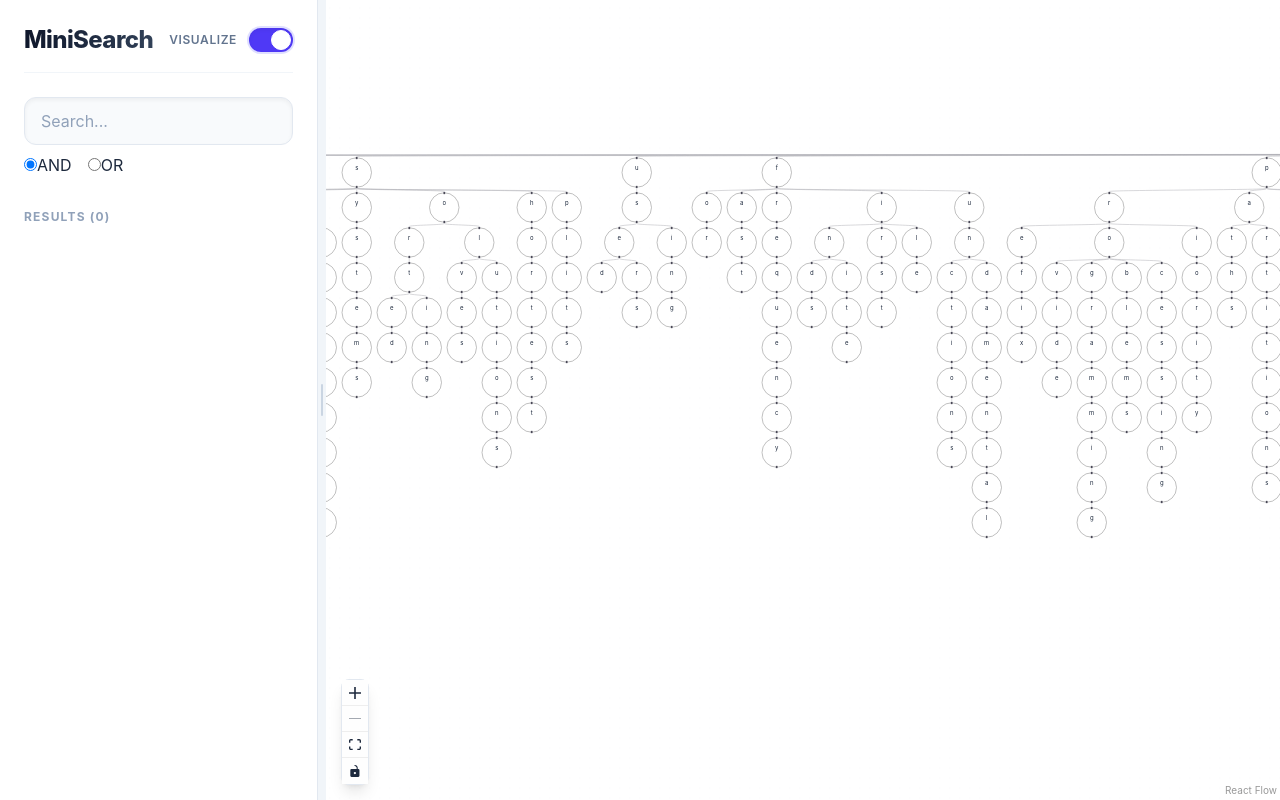
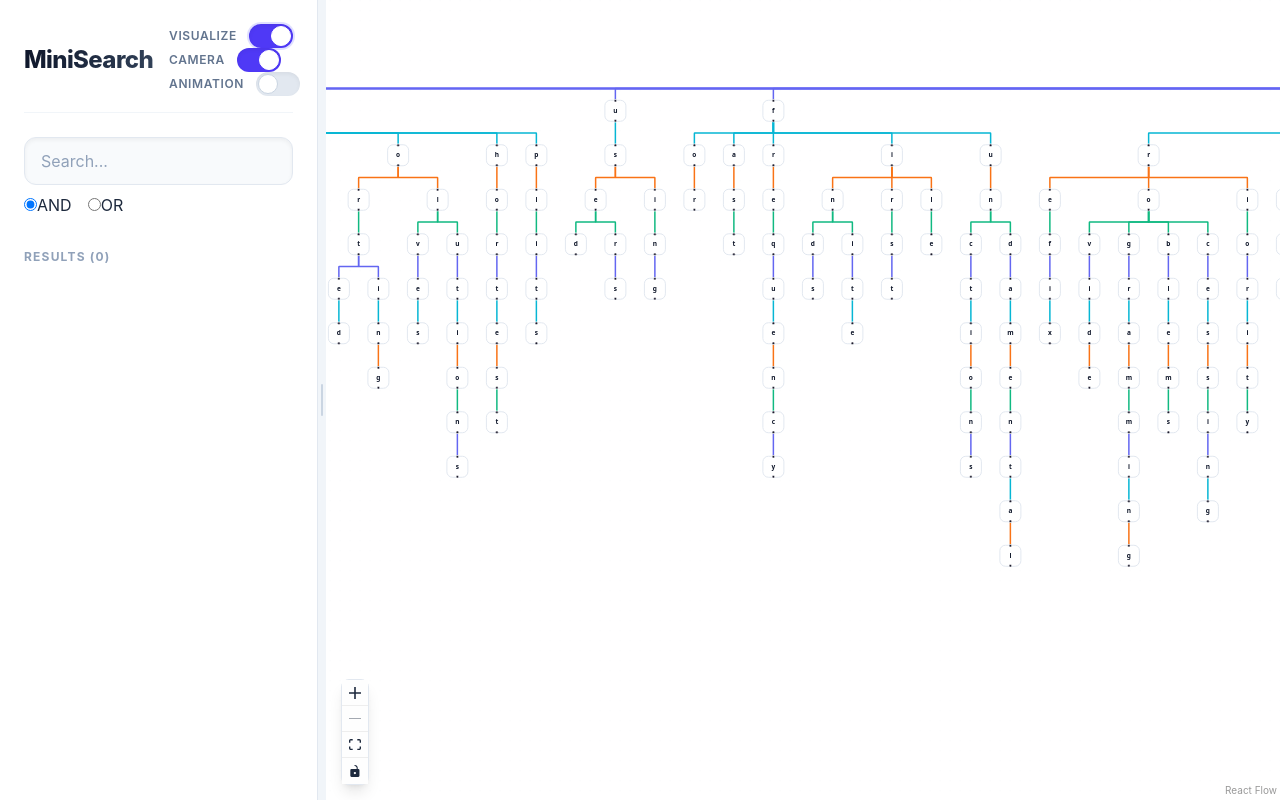
Before and after one commit to Goooble/concordia, a React (Vite) app: page / in a window 1280 px wide. Both pictures are taken after a click on the label "VISUALIZE". Built offline with nearby package versions, Linux system fonts and the light colour scheme.

Commit message:
animate dfs

```diff
--- a/src/App.tsx
+++ b/src/App.tsx
@@ -3,8 +3,10 @@ import "@xyflow/react/dist/style.css";
 import documents from "./minisearch/ingestion/documents.json";
 import test from "./minisearch/ingestion/test.json";
 import { type Document } from "./types";
+import { type TrieStep } from "./types";
+import { type TrieHighlightType } from "./types";
 
-import { use, useMemo, useState } from "react";
+import { use, useMemo, useState, useRef } from "react";
 import { ReactFlow, Background, Controls } from "@xyflow/react";
 
 import { Group, Panel, Separator } from "react-resizable-panels";
@@ -15,6 +17,8 @@ import { SearchEngine } from "./minisearch/search/engine";
 import CameraController from "./camera";
 import { getSnippets } from "./utils/getSnippets";
 import HighlightedText from "./utils/HighlightedText";
+
+type HighlightMap = Map<number, TrieHighlightType>;
 
 function App() {
   const engine = useMemo(() => {
@@ -28,13 +32,17 @@ function App() {
   //trie
 
   const [query, setQuery] = useState("");
-  const [highlightedNodes, setHighlightedNodes] = useState<number[]>([]);
-  const [found, setFound] = useState<boolean | null>(null);
+  const [highlights, setHighlights] = useState<Map<number, TrieHighlightType>>(
+    new Map(),
+  );
   const [results, setResults] = useState<Document[]>([]); //invIndex
   const [operator, setOperator] = useState<"AND" | "OR">("AND");
   const [visualize, setVisualize] = useState(Boolean(false));
+  const [camera, setCamera] = useState(Boolean(true));
+  const [animate, setAnimate] = useState(Boolean(false));
+  const [currentNode, setCurrentNode] = useState<number | null>(null);
   const [suggestions, setSuggestions] = useState<string[]>([]); //trie suggestions for current query
-
+  //use suggestions to show possible completions of the current query based on the trie contents
   const baseGraph = useMemo(() => {
     if (!visualize) {
       return {
@@ -45,24 +53,81 @@ function App() {
 
     return buildFlowGraph(engine.trie.toJSON());
   }, [engine.trie, visualize]);
-  const highlightedSet = useMemo(
-    () => new Set(highlightedNodes),
-    [highlightedNodes],
-  );
+  // const highlightedSet = useMemo(
+  //   () => new Set(highlightedNodes),
+  //   [highlightedNodes],
+  // );
   const nodes = useMemo(() => {
-    return baseGraph.nodes.map((node) => ({
+    return baseGraph.nodes.map((node) => {
+      const state = highlights.get(Number(node.id));
+
+      // Default fallback state (Clean and quiet)
+      let backgroundColor = "#ffffff";
+      let color = "#0f172a";
+      let fontWeight = "700";
+      if (Number(node.id) == currentNode) {
+        return {
           ...node,
-
           style: {
             ...node.style,
+            backgroundColor: "#000000",
+            color: "#ffffff",
+            fontWeight,
 
-        border: highlightedSet.has(Number(node.id))
-          ? "3px solid orange"
-          : "1px solid gray",
+            transition: "all 200ms ease",
+            // Remove the border entirely or make it match the background
+            border: `2px solid ${backgroundColor === "#ffffff" ? "#e2e8f0" : backgroundColor}`,
           },
-    }));
-  }, [highlightedSet, baseGraph.nodes]);
+        };
+      }
+      if (state === "prefix") {
+        backgroundColor = "#6366f1"; // Vibrant Indigo
+        color = "#ffffff";
+      }
 
+      if (state === "visited") {
+        backgroundColor = "#10b981"; // Vibrant Emerald Green
+        color = "#ffffff";
+      }
+
+      if (state === "found") {
+        backgroundColor = "#f97316"; // Vibrant Neon Orange
+        color = "#ffffff";
+      }
+
+      return {
+        ...node,
+        style: {
+          ...node.style,
+          backgroundColor,
+          color,
+          fontWeight,
+          // Remove the border entirely or make it match the background
+          border: `2px solid ${backgroundColor === "#ffffff" ? "#e2e8f0" : backgroundColor}`,
+        },
+      };
+    });
+  }, [highlights, baseGraph.nodes]); // Included highlights in the dependency array
+  console.log(highlights);
+  const animationId = useRef(0);
+  async function animateSteps(steps: TrieStep[]) {
+    const id = ++animationId.current; //cancelling aniamtion
+    const map = new Map<number, TrieHighlightType>();
+
+    for (const step of steps) {
+      if (id !== animationId.current) {
+        return;
+      }
+      setCurrentNode(step.nodeId);
+
+      map.set(step.nodeId, step.type);
+      setHighlights(new Map(map));
+
+      await sleep(50);
+    }
+
+    setCurrentNode(null);
+  }
   return (
     <div className="h-screen w-screen bg-slate-50 text-slate-800 overflow-hidden font-sans">
       <Group orientation="horizontal">
@@ -78,7 +143,7 @@ function App() {
             <h2 className="text-2xl font-extrabold tracking-tight bg-linear-to-r from-slate-900 to-slate-700 bg-clip-text text-transparent">
               MiniSearch
             </h2>
-
+            <div>
               <label className="flex items-center gap-3 cursor-pointer select-none group">
                 <span className="text-xs font-semibold uppercase tracking-wider text-slate-500 group-hover:text-slate-700 transition-colors">
                   Visualize
@@ -97,6 +162,43 @@ function App() {
                   <div className="w-11 h-6 bg-slate-200 peer-focus:outline-none peer-focus:ring-2 peer-focus:ring-indigo-500/20 rounded-full peer peer-checked:after:translate-x-full rtl:peer-checked:after:-translate-x-full peer-checked:after:border-white after:content-[''] after:absolute after:top-0.5 after:start-0.5 after:bg-white after:border-slate-300 after:border after:rounded-full after:h-5 after:w-5 after:transition-all peer-checked:bg-indigo-600 shadow-inner"></div>
                 </div>
               </label>
+              <label className="flex items-center gap-3 cursor-pointer select-none group">
+                <span className="text-xs font-semibold uppercase tracking-wider text-slate-500 group-hover:text-slate-700 transition-colors">
+                  Camera
+                </span>
+
+                {/* Sexy Custom Switch Toggle Container */}
+                <div className="relative">
+                  <input
+                    type="checkbox"
+                    checked={camera === true}
+                    onChange={() => setCamera(!camera)}
+                    className="sr-only peer" // Hides the default ugly checkbox completely
+                  />
+
+                  {/* Switch Background track */}
+                  <div className="w-11 h-6 bg-slate-200 peer-focus:outline-none peer-focus:ring-2 peer-focus:ring-indigo-500/20 rounded-full peer peer-checked:after:translate-x-full rtl:peer-checked:after:-translate-x-full peer-checked:after:border-white after:content-[''] after:absolute after:top-0.5 after:start-0.5 after:bg-white after:border-slate-300 after:border after:rounded-full after:h-5 after:w-5 after:transition-all peer-checked:bg-indigo-600 shadow-inner"></div>
+                </div>
+              </label>
+              <label className="flex items-center gap-3 cursor-pointer select-none group">
+                <span className="text-xs font-semibold uppercase tracking-wider text-slate-500 group-hover:text-slate-700 transition-colors">
+                  Animation
+                </span>
+
+                {/* Sexy Custom Switch Toggle Container */}
+                <div className="relative">
+                  <input
+                    type="checkbox"
+                    checked={animate === true}
+                    onChange={() => setAnimate(!animate)}
+                    className="sr-only peer" // Hides the default ugly checkbox completely
+                  />
+
+                  {/* Switch Background track */}
+                  <div className="w-11 h-6 bg-slate-200 peer-focus:outline-none peer-focus:ring-2 peer-focus:ring-indigo-500/20 rounded-full peer peer-checked:after:translate-x-full rtl:peer-checked:after:-translate-x-full peer-checked:after:border-white after:content-[''] after:absolute after:top-0.5 after:start-0.5 after:bg-white after:border-slate-300 after:border after:rounded-full after:h-5 after:w-5 after:transition-all peer-checked:bg-indigo-600 shadow-inner"></div>
+                </div>
+              </label>
+            </div>
           </div>
           {/* Search Input Container */}
           <div className="relative group shrink-0">
@@ -106,16 +208,26 @@ function App() {
               onChange={(e) => {
                 const value = e.target.value;
                 setQuery(value);
-                setFound(engine.trie.search(value));
+                const map = new Map<number, TrieHighlightType>();
                 const words = value.toLowerCase().split(/\s+/).filter(Boolean);
                 let triesuggest = "";
-                words.forEach((word) => {
+                const allSteps = [];
+                words.forEach(async (word) => {
                   triesuggest += " " + engine.trie.prefixSearch(word).join(" ");
+                  //highlights
+                  for (const word of words) {
+                    allSteps.push(...engine.trie.prefixSearchSteps(word));
+                  }
+                  if (animate) {
+                    await animateSteps(allSteps);
+                  } else {
+                    for (const step of engine.trie.prefixSearchSteps(word)) {
+                      map.set(step.nodeId, step.type);
+                    }
+                  }
                 });
                 setSuggestions(triesuggest.split(" "));
-                //highlights
-                const visited = [...engine.trie.searchSteps(value)];
-                setHighlightedNodes(visited);
+                setHighlights(map);
                 console.log(triesuggest);
                 setResults(engine.search(triesuggest, operator));
               }}
@@ -141,20 +253,6 @@ function App() {
               </label>
             </div>
           </div>
-
-          {/* Status Badge */}
-          {query && (
-            <div className="mt-3 flex items-center gap-2 px-3 py-1.5 rounded-lg bg-slate-50 border border-slate-200 w-fit">
-              <div
-                className={`w-2 h-2 rounded-full ${found ? "bg-emerald-500" : "bg-rose-500"}`}
-              />
-              <span
-                className={`text-xs font-semibold ${found ? "text-emerald-600" : "text-rose-600"}`}
-              >
-                Trie Match: {found ? "Found" : "Not Found"}
-              </span>
-            </div>
-          )}
 
           {/* Results List */}
           <div className="mt-8 flex-1 flex flex-col min-h-0">
@@ -207,10 +305,12 @@ function App() {
                 >
                   <Background color="#cbd5e1" gap={20} size={1} />
                   <Controls className="bg-white! border! border-slate-200! rounded-lg! shadow-lg!" />
+                  {camera && (
                     <CameraController
-                    highlightedNodes={highlightedNodes}
+                      highlightedNodes={[...highlights.keys()]}
                       nodes={nodes}
                     />
+                  )}
                 </ReactFlow>
               </div>
             </Panel>
@@ -220,6 +320,6 @@ function App() {
     </div>
   );
 }
-//move to different file later
 
+const sleep = (ms: number) => new Promise((resolve) => setTimeout(resolve, ms));
 export default App;
--- a/src/flow.tsx
+++ b/src/flow.tsx
@@ -1,58 +1,85 @@
 import dagre from "dagre";
 import { type Edge, type Node } from "@xyflow/react";
 
-const NODE_WIDTH = 60;
-const NODE_HEIGHT = 60;
+const NODE_SIZE = 44;
+
+// High-saturation minimalist colors (Electric Violet, Cyber Teal, Neon Tangerine, Acid Lime)
+const VIBRANT_PALETTE = ["#6366f1", "#06b6d4", "#f97316", "#10b981"];
 
 export function buildFlowGraph(tree: any) {
   const nodes: Node[] = [];
   const edges: Edge[] = [];
 
-  function dfs(node: any, parentId?: string) {
+  function dfs(node: any, parentId?: string, depth = 0) {
     const id = node.id.toString();
+
+    // Assign a pure, flat vibrant accent color based on tree layer
+    const accentColor = VIBRANT_PALETTE[depth % VIBRANT_PALETTE.length];
 
     nodes.push({
       id,
       position: { x: 0, y: 0 },
-      data: {
-        label: node.label,
-      },
+      data: { label: node.label },
+      // Minimalist Frame + Saturated Color Core
       style: {
-        borderRadius: "50%",
-        width: NODE_WIDTH,
-        height: NODE_HEIGHT,
+        width: NODE_SIZE,
+        height: NODE_SIZE,
+        borderRadius: "12px", // Sleek, modern rounded squares
+        backgroundColor: "#ffffff",
+        border: `3px solid ${accentColor}`, // The pop of color comes entirely from a thick, crisp border
+        color: "#0f172a", // Solid dark text for pure legibility
+        fontSize: "13px",
+        fontWeight: "700",
+        display: "flex",
+        alignItems: "center",
+        justifyContent: "center",
+        boxShadow: "none", // Stripped out complex shadows for flat minimalism
+        padding: 0,
+        fontFamily: "system-ui, -apple-system, sans-serif",
       },
     });
 
     if (parentId) {
+      // Find the parent's accent color to keep the connecting pipeline unified
+      const parentAccent =
+        VIBRANT_PALETTE[(depth - 1) % VIBRANT_PALETTE.length];
+
       edges.push({
         id: `${parentId}-${id}`,
         source: parentId,
         target: id,
+        type: "smoothstep",
+        animated: false, // Flat design favors static precision over glowing animations
+        style: {
+          stroke: parentAccent, // Colored lines keep the data flow highly visible
+          strokeWidth: 3, // Slightly thicker line to make the color pop
+        },
       });
     }
 
-    for (const child of node.children) {
-      dfs(child, id);
+    if (node.children) {
+      for (const child of node.children) {
+        dfs(child, id, depth + 1);
+      }
     }
   }
 
   dfs(tree);
 
   const graph = new dagre.graphlib.Graph();
-
   graph.setDefaultEdgeLabel(() => ({}));
 
+  // LAYOUT ENGINE TUNING: Perfectly uniform grid spacing
   graph.setGraph({
     rankdir: "TB",
-    ranksep: 10,
-    nodesep: 10,
+    ranksep: 45,
+    nodesep: 35,
   });
 
   nodes.forEach((node) => {
     graph.setNode(node.id, {
-      width: NODE_WIDTH,
-      height: NODE_HEIGHT,
+      width: NODE_SIZE,
+      height: NODE_SIZE,
     });
   });
 
@@ -64,10 +91,9 @@ export function buildFlowGraph(tree: any) {
 
   nodes.forEach((node) => {
     const pos = graph.node(node.id);
-
     node.position = {
-      x: pos.x - NODE_WIDTH / 2,
-      y: pos.y - NODE_HEIGHT / 2,
+      x: pos.x - NODE_SIZE / 2,
+      y: pos.y - NODE_SIZE / 2,
     };
   });
 
--- a/src/minisearch/trie/trie.ts
+++ b/src/minisearch/trie/trie.ts
@@ -1,4 +1,5 @@
 import { type TrieJSON } from "../../types";
+import { type TrieStep } from "../../types";
 export class TrieNode {
   id: number; //useful for react later
   children = new Map<string, TrieNode>();
@@ -97,6 +98,39 @@ export class Trie {
 
     return results;
   }
+  *prefixSearchSteps(prefix: string): Generator<TrieStep> {
+    const prefixPath: TrieNode[] = [];
+
+    const startNode = this.traverse(prefix, (node) => prefixPath.push(node));
+
+    if (!startNode) {
+      return;
+    }
+
+    for (const node of prefixPath) {
+      yield {
+        nodeId: node.id,
+        type: "prefix",
+      };
+    }
+
+    function* dfs(node: TrieNode): Generator<TrieStep> {
+      yield {
+        nodeId: node.id,
+        type: node.isWord ? "found" : "visited",
+      };
+
+      for (const child of node.children.values()) {
+        yield* dfs(child);
+      }
+    }
+
+    // Skip startNode itself because it is already "prefix"
+    for (const child of startNode.children.values()) {
+      yield* dfs(child);
+    }
+  }
+
   insert(word: string): void {
     let node = this.root;
 
--- a/src/types.ts
+++ b/src/types.ts
@@ -3,6 +3,12 @@ export type TrieJSON = {
   label: string;
   isWord: boolean;
   children: TrieJSON[];
+};
+export type TrieHighlightType = "prefix" | "visited" | "found";
+
+export type TrieStep = {
+  nodeId: number;
+  type: TrieHighlightType;
 };
 
 export interface TreeNodeProps {
```
Also changed, not shown: src/journey.md (+5 -0 lines). Lines whose indentation alone changed are shown as unchanged.
